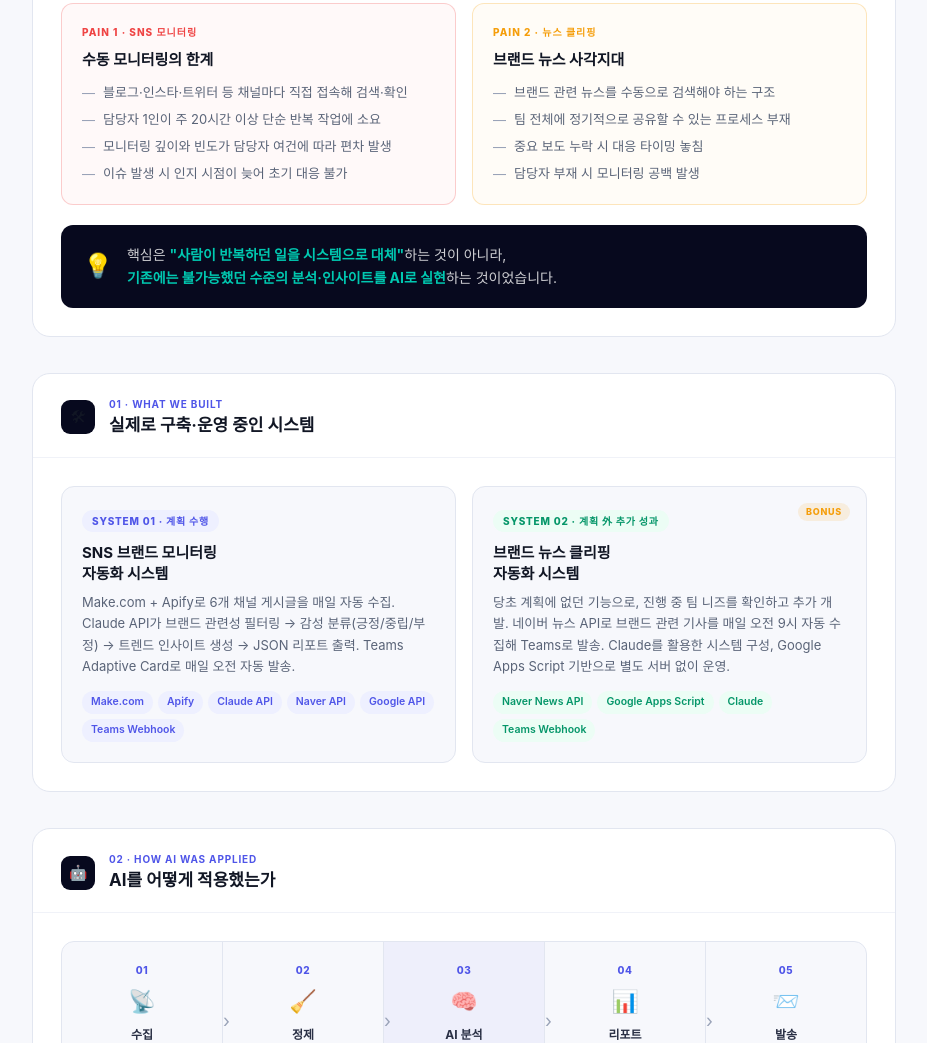
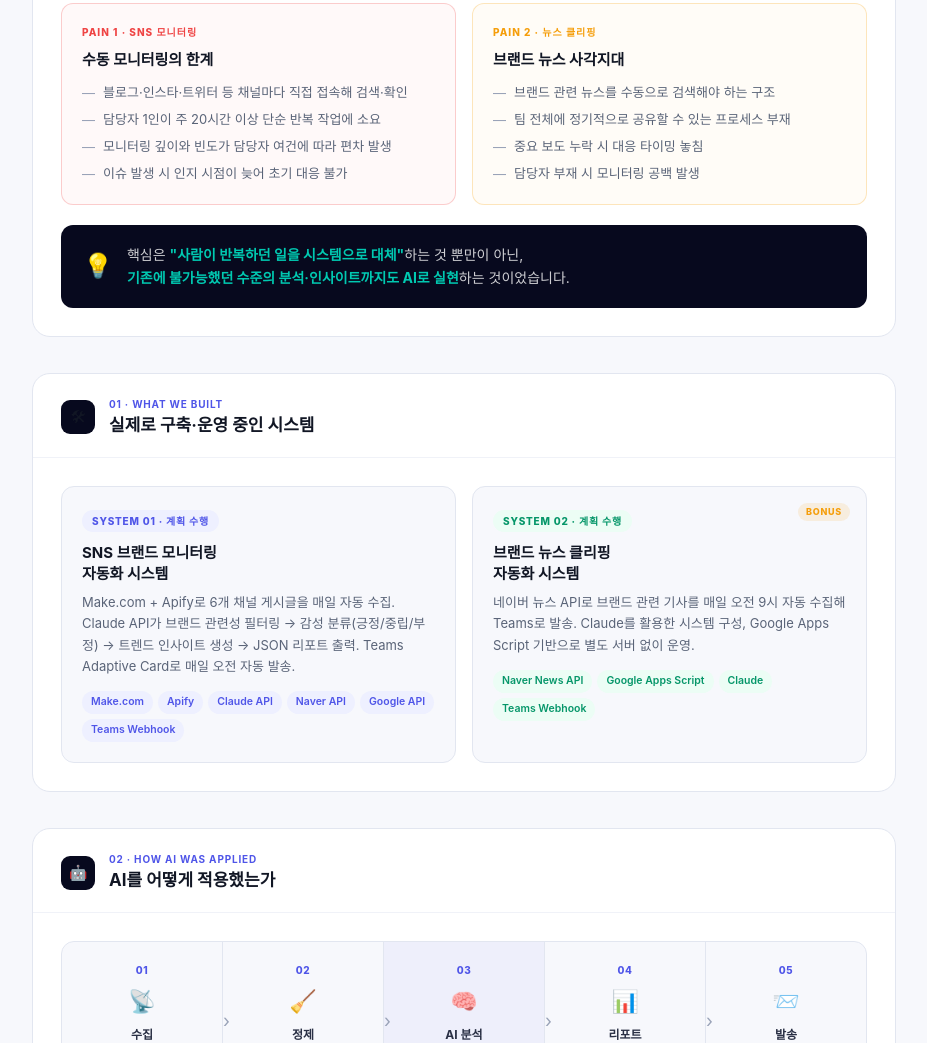
Before and after one commit to cmlabs777/layer77, a plain HTML site: page AI_CX_STY2.html in a window 1280 px wide. Shown: the part 787-1830 px from the top of the page, without its empty margins (176-1103 px from the left). Drawn offline with Linux system fonts and the light colour scheme; a web font is replaced by a local one.

Commit message:
Refine core message and project description

```diff
--- a/AI_CX_STY2.html
+++ b/AI_CX_STY2.html
@@ -524,8 +524,8 @@
       <div class="core-message">
         <div class="core-message-icon">💡</div>
         <div class="core-message-text">
-          핵심은 <strong>"사람이 반복하던 일을 시스템으로 대체"</strong>하는 것이 아니라,<br>
-          <strong>기존에는 불가능했던 수준의 분석·인사이트를 AI로 실현</strong>하는 것이었습니다.
+          핵심은 <strong>"사람이 반복하던 일을 시스템으로 대체"</strong>하는 것 뿐만이 아닌,<br>
+          <strong>기존에 불가능했던 수준의 분석·인사이트까지도 AI로 실현</strong>하는 것이었습니다.
         </div>
       </div>
     </div>
@@ -558,11 +558,11 @@
           </div>
         </div>
         <div class="proj-card">
-          <span class="proj-badge green">System 02 · 계획 外 추가 성과</span>
+          <span class="proj-badge green">System 02 · 계획 수행</span>
           <span class="proj-badge extra">BONUS</span>
           <div class="proj-title">브랜드 뉴스 클리핑<br>자동화 시스템</div>
           <div class="proj-desc">
-            당초 계획에 없던 기능으로, 진행 중 팀 니즈를 확인하고 추가 개발. 네이버 뉴스 API로 브랜드 관련 기사를 매일 오전 9시 자동 수집해 Teams로 발송. Claude를 활용한 시스템 구성, Google Apps Script 기반으로 별도 서버 없이 운영.
+            네이버 뉴스 API로 브랜드 관련 기사를 매일 오전 9시 자동 수집해 Teams로 발송. Claude를 활용한 시스템 구성, Google Apps Script 기반으로 별도 서버 없이 운영.
           </div>
           <div class="tag-row">
             <span class="tag g">Naver News API</span>
```
